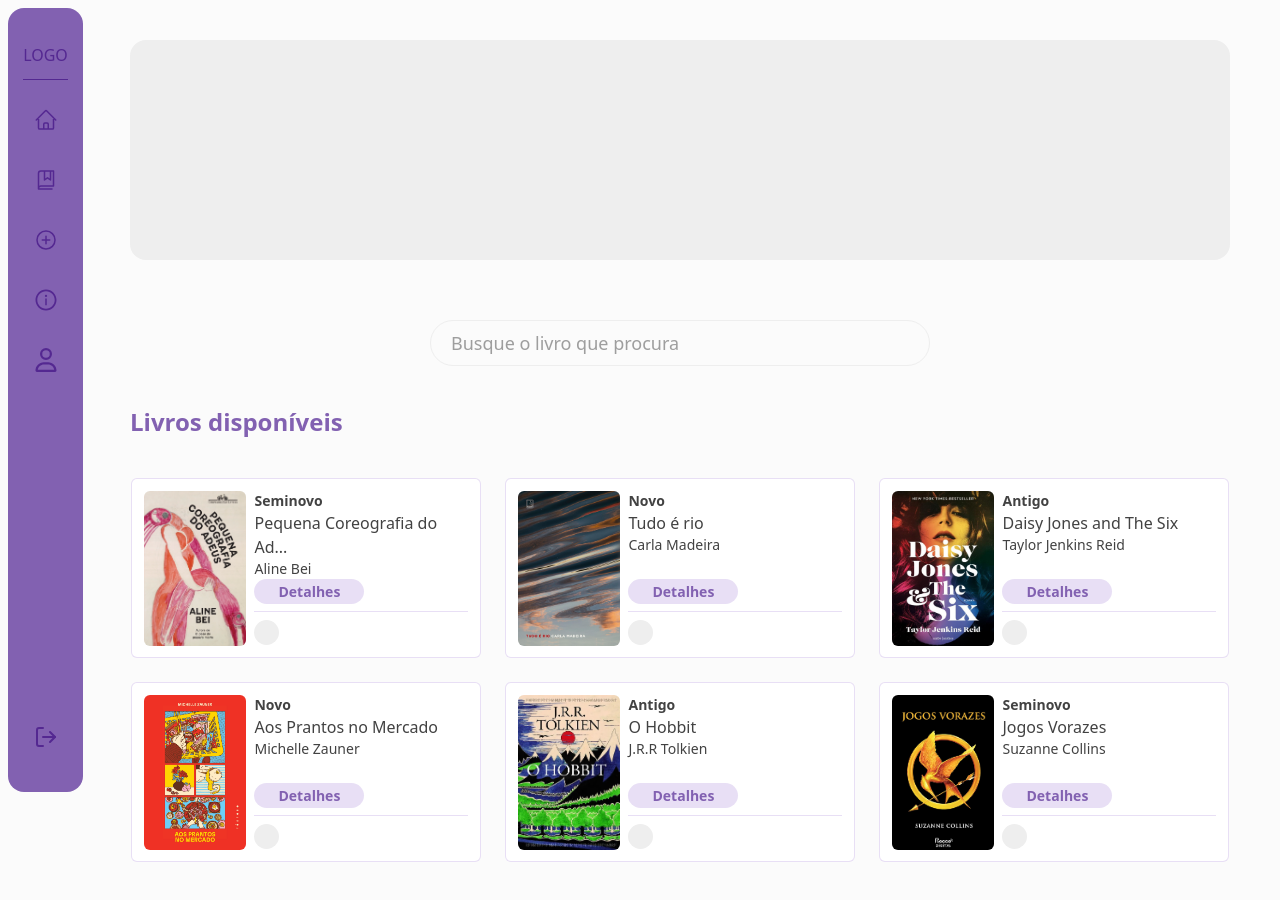
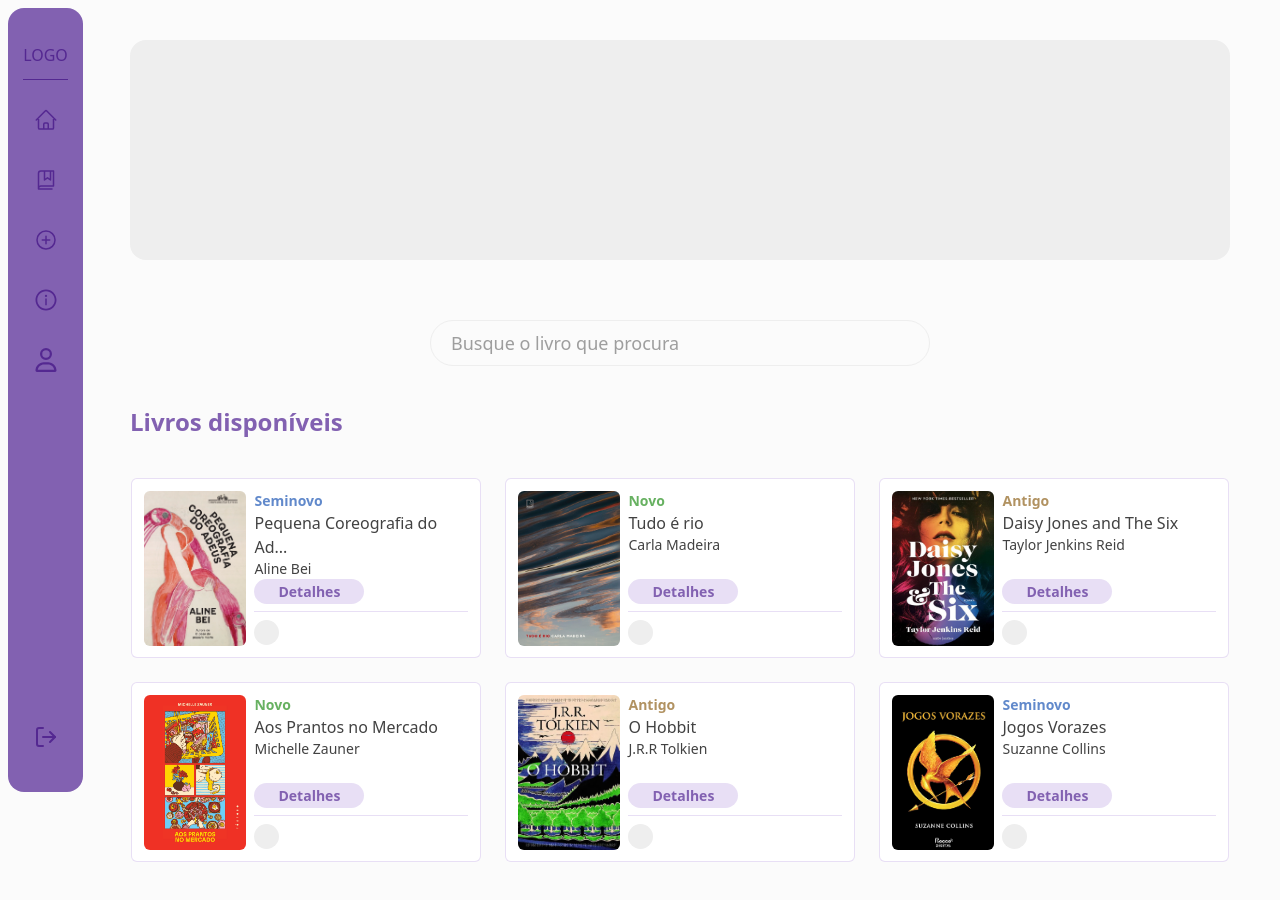
Before and after one commit to imarialu/bibliotroca, a React (Vite) app: page / in a window 1280 px wide. Built offline with nearby package versions, Linux system fonts and the light colour scheme.

Commit message:
refactor: componentiza tag de estado do livro

```diff
--- a/src/components/BookCard.jsx
+++ b/src/components/BookCard.jsx
@@ -1,6 +1,7 @@
+import BookCondition from "./BookCondition"
 import { DetailsButton } from "./DetailsButton"
 
-export function BookCard({image, status, title, author, imgUser, nameUser}){
+export function BookCard({image, condition, title, author, imgUser, nameUser}){
     return(
         <div className="flex w-[350px] h-[180px] p-3 gap-2 bg-white border rounded-md border-purple-tr transition duration-500 ease hover:shadow-cont">
             <div className="w-[120px] h-[155px]">
@@ -9,7 +10,7 @@ export function BookCard({image, status, title, author, imgUser, nameUser}){
 
             <div className="flex flex-col justify-between w-[250px]">
                 <div>
-                    <p className="text-sm font-semibold">{status}</p>
+                    <BookCondition text={condition}/>
                     <h2 className="text-base font-medium">
                         {title.length > 26 ? `${title.substring(0, 25)}...` : title}
                     </h2>
--- /dev/null
+++ b/src/components/BookCondition.jsx
@@ -0,0 +1,15 @@
+export default function BookCondition({text}){
+    const colorsCondition = {
+        Novo: "text-green",
+        Seminovo: "text-blue",
+        Antigo: "text-orange"
+    };
+
+    const color = colorsCondition[text];
+
+    return(
+        <p className="text-sm font-semibold">
+            <span className={color}>{text}</span>
+        </p>
+    )
+}
--- a/src/data/books.js
+++ b/src/data/books.js
@@ -6,7 +6,7 @@ const books = [
         author: "Aline Bei",
         genre: "Drama",
         pages: 208,
-        status: "Seminovo",
+        condition: "Seminovo",
         description: "Foi comprado há 2 anos e lido três vezes. A capa está com o cantinho um pouco amassado e algumas marcas, mas nada que atrapalhe. Todas as páginas estão limpas e sem rabiscos."
     },
     {
@@ -16,7 +16,7 @@ const books = [
         author: "Carla Madeira",
         genre: "Drama",
         pages: 210,
-        status: "Novo",
+        condition: "Novo",
         description: "Comprado há alguns dias e nunca lido. O livro está em perfeito estado, sem o menor sinal de uso, páginas limpas, capa perfeita e ainda com o cheirinho de livro novo."
     },
     {
@@ -26,7 +26,7 @@ const books = [
         author: "Taylor Jenkins Reid",
         genre: "Ficção",
         pages: 368,
-        status: "Antigo",
+        condition: "Antigo",
         description: "Livro mais antigo, provavelmente com mais de 5 anos, que já foi lido e cuidado. Tem bordas um pouco gastas, capa com sinais do tempo, páginas um pouco amareldas, mas nada que atrapalhe na leitura."
     },
     {
@@ -36,7 +36,7 @@ const books = [
         author: "Michelle Zauner",
         genre: "Autobiografia",
         pages: 288,
-        status: "Novo",
+        condition: "Novo",
         description: "Foi comprado há menos de 3 meses, lido uma vez e guardado. Está intacto, com a capa lisa, sem amassados e com páginas branquinhas."
     },
     {
@@ -46,7 +46,7 @@ const books = [
         author: "J.R.R Tolkien",
         genre: "Fantasia",
         pages: 303,
-        status: "Antigo",
+        condition: "Antigo",
         description: "Trocado em sebo a bastante tempo, possui marcas na capa, páginas escurecidas e com algumas anotações. Fora isso o livro está ótimo para leitura e garanto que vale a pena!"
     },
     {
@@ -56,7 +56,7 @@ const books = [
         author: "Suzanne Collins",
         genre: "Aventura",
         pages: 400,
-        status: "Seminovo",
+        condition: "Seminovo",
         description: "Lido e cuidado com carinho. Tem um ano de comprado, e dá pra perceber que foi bem tratado. A capa tem pequenos sinais de manuseio, e as páginas continuam limpas e firmes. Está em perfeito estado!"
     },
 ];
--- a/src/index.css
+++ b/src/index.css
@@ -15,6 +15,9 @@ body{
     --color-darkpurple-tr: rgba(89, 42, 154, 0.6);
     --color-purple-tr: rgba(198, 174, 230, 0.4);
     --color-purple-h: rgba(198, 174, 230, 0.747);
+    --color-green: #67B161;
+    --color-blue: #6189cb;
+    --color-orange: #B19261;
 
     /* Sombras */
     --shadow-cont: 0 0 5px 2px rgba(198, 174, 230, 0.4);
--- a/src/pages/BookRegister/BookRegister.jsx
+++ b/src/pages/BookRegister/BookRegister.jsx
@@ -54,8 +54,8 @@ export default function BookRegister(){
                                             Novo
                                         </label>
 
-                                        <label htmlFor="almostNew" className="flex gap-2">
-                                            <input type="radio" name="statusBook" id="almostNew" />
+                                        <label htmlFor="likeNew" className="flex gap-2">
+                                            <input type="radio" name="statusBook" id="likeNew" />
                                             Seminovo
                                         </label>
 
--- a/src/pages/Home/Home.jsx
+++ b/src/pages/Home/Home.jsx
@@ -28,7 +28,7 @@ export default function Home(){
                                 return <BookCard
                                     key={book.id}
                                     image={book.image}
-                                    status={book.status}
+                                    condition={book.condition}
                                     title={book.title}
                                     author={book.author}
                                 />
```
